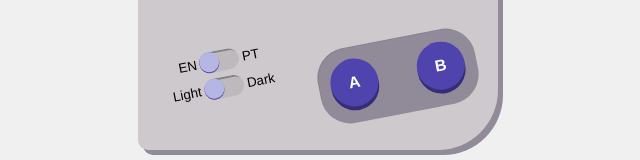
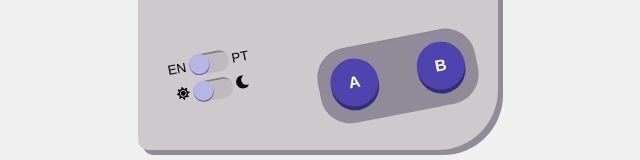
Before and after one commit to douglaswcamargo/react-ts-trivia-game, a React (Create React App) app: page / in a window 1280 px wide. Shown: the part 436-596 px from the top of the page, without its empty margins (322-962 px from the left). Built offline with nearby package versions, Linux system fonts and the light colour scheme.

Commit message:
Changes quiz options

```diff
--- a/src/components/QuizOptions/index.tsx
+++ b/src/components/QuizOptions/index.tsx
@@ -1,6 +1,7 @@
 import React from 'react'
 import Switch from '../Switch'
 import { QuizOptionsProps } from './types'
+import { FaSun, FaMoon } from 'react-icons/fa'
 import Group from '../Group'
 import * as S from './style'
 
@@ -24,8 +25,8 @@ const QuizOptions: React.FC<QuizOptionsProps> = (props: QuizOptionsProps) => {
         />
         <Switch
           value={theme === 'dark'}
-          labelLeft={'Light'}
-          labelRight={'Dark'}
+          labelLeft={<FaSun />}
+          labelRight={<FaMoon />}
           disabled={false}
           onChange={(value) => onChangeTheme(value)}
         />
--- a/src/components/QuizOptions/types.tsx
+++ b/src/components/QuizOptions/types.tsx
@@ -1,6 +1,10 @@
+import { SyntheticEvent } from 'react'
+
 export interface QuizOptionsProps {
   theme: string | (() => void)
   language: string
   onChangeTheme: (value: boolean) => void
   onChangeLanguage: (value: boolean) => void
+  onClickA?: (e: SyntheticEvent) => void
+  onClickB?: (e: SyntheticEvent) => void
 }
--- a/src/components/QuizQuestion/style.tsx
+++ b/src/components/QuizQuestion/style.tsx
@@ -4,10 +4,11 @@ export const Question = styled.p`
     display: flex;
     justify-content: center;
     flex-direction: column;
+    font-family: ${(props) => props.theme.fonts.secondary};
     line-height: 1.4;
-    font-size: 1.3rem;
+    font-size: 0.8rem;
     color: ${(props) => props.theme.colors.text};
-    padding: 16px;
+    padding: 8px;
     border: 1pt solid ${(props) => props.theme.colors.text};
     border-radius: 4px;
     height: 260px;
@@ -17,6 +18,7 @@ export const Question = styled.p`
 `
 
 export const Counter = styled.div`
+    font-family: ${(props) => props.theme.fonts.secondary};
     padding: 30px;
-    font-size: 1.5rem;
+    font-size: 1.1rem;
 `
```
